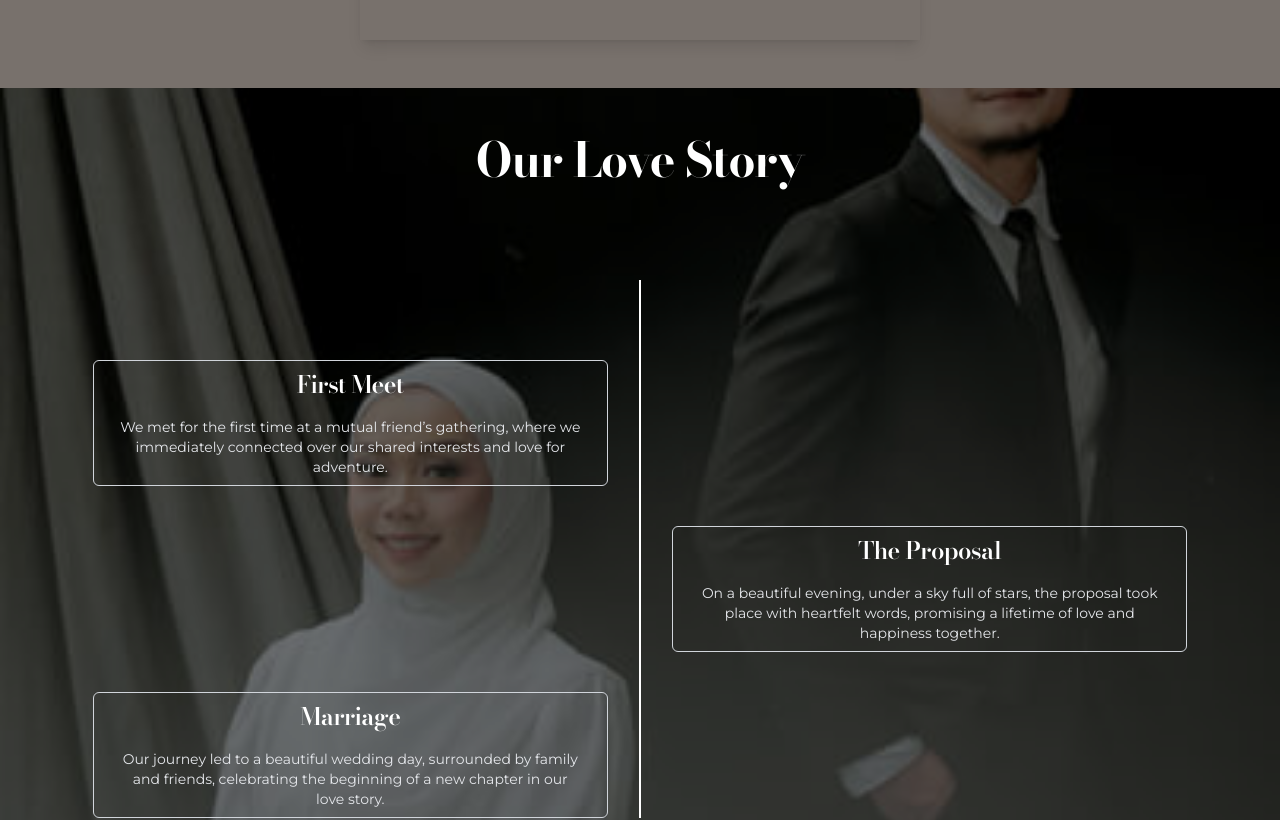
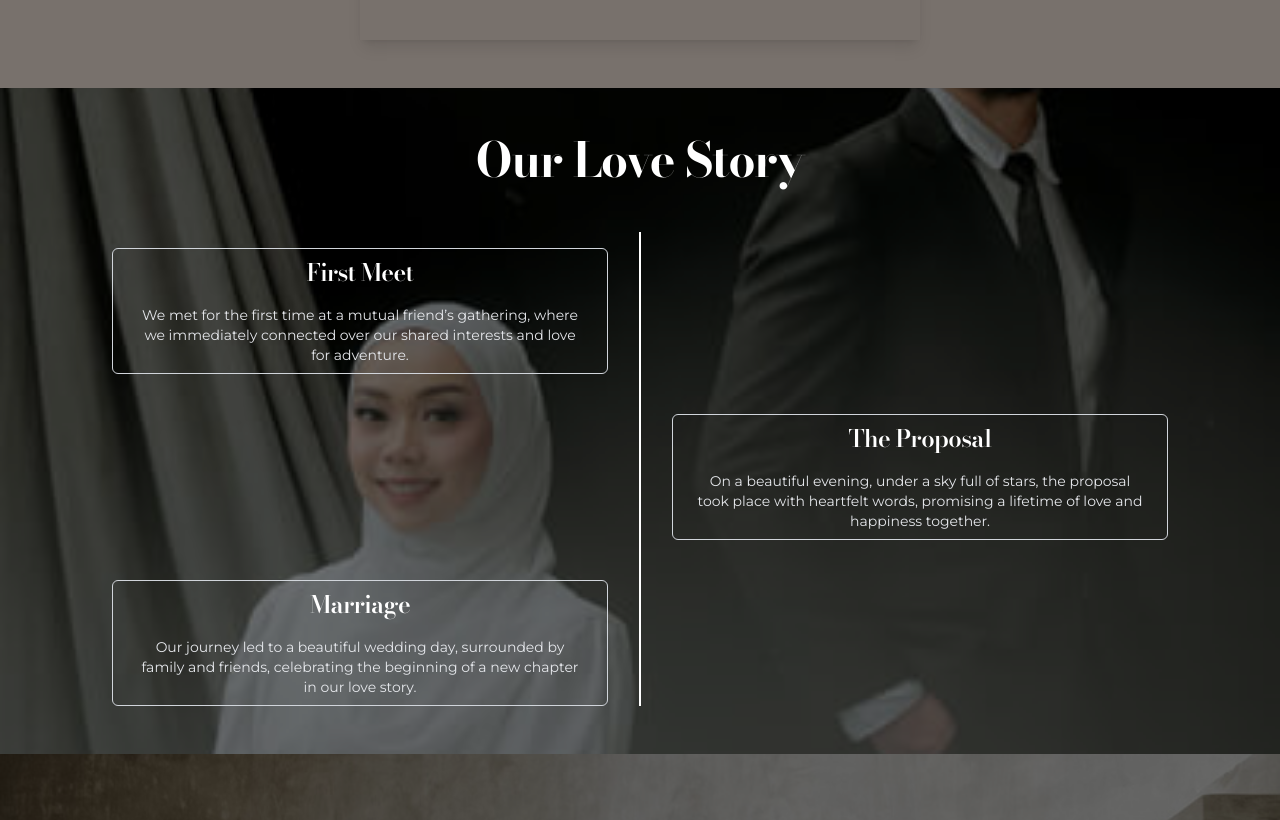
Before and after one commit to mezzalunastudio/wedding-invitation, a Next.js app: page /syifannabil in a window 1280 px wide. Shown: the part 7240-8060 px from the top of the page. Built offline with nearby package versions, Linux system fonts and the light colour scheme; grey boxes are pictures that could not be loaded.

Commit message:
add responsive on story component

```diff
--- a/app/layout.tsx
+++ b/app/layout.tsx
@@ -1,17 +1,5 @@
 import type { Metadata } from "next";
-import localFont from "next/font/local";
 import "./globals.css";
-
-const geistSans = localFont({
-  src: "./fonts/GeistVF.woff",
-  variable: "--font-geist-sans",
-  weight: "100 900",
-});
-const geistMono = localFont({
-  src: "./fonts/GeistMonoVF.woff",
-  variable: "--font-geist-mono",
-  weight: "100 900",
-});
 
 export const metadata: Metadata = {
   title: "Jasa Pembuatan Website Undanga Pernikahan",
@@ -24,11 +12,8 @@ export default function RootLayout({
   children: React.ReactNode;
 }>) {
   return (
-    <html lang="en" className=" scroll-smooth">
-      <body
-        className={`${geistSans.variable} ${geistMono.variable} antialiased`}
-        suppressHydrationWarning={true}
-      >
+    <html lang="en" className="scroll-smooth focus:scroll-auto">
+      <body className={`antialiased`} suppressHydrationWarning={true}>
         {children}
       </body>
     </html>
--- a/app/syifannabil/components/Gift.tsx
+++ b/app/syifannabil/components/Gift.tsx
@@ -60,7 +60,7 @@ export default function Gift() {
           ref={isHeadingRef}
         >
           <div
-            className={`md:p-6 p-4 border border-gray-300 flex items-center text-left justify-between`}
+            className={`md:p-6 p-4 border border-gray-300 flex items-center text-left justify-between rounded-md`}
           >
             <div className={`${fonts.montserrat}`}>
               <p className="text-lg">Nomor Rekening</p>
@@ -78,7 +78,7 @@ export default function Gift() {
             </div>
           </div>
           <div
-            className={`md:p-6 p-4 border border-gray-300 flex items-center text-left justify-between`}
+            className={`md:p-6 p-4 border border-gray-300 flex items-center text-left justify-between rounded-md`}
           >
             <div className={`${fonts.montserrat}`}>
               <p className="text-lg">Nomor Rekening</p>
--- a/app/syifannabil/components/Groom.tsx
+++ b/app/syifannabil/components/Groom.tsx
@@ -45,7 +45,6 @@ export default function Groom() {
           isDetailsInView ? "animate-slideLeft" : "opacity-0"
         }`}
       >
-        {" "}
         {/* animate letftright */}
         <div className="absolute inset-0 bg-gray-500 opacity-70 rounded-md"></div>
         {/* Content */}
--- a/app/syifannabil/components/Story.tsx
+++ b/app/syifannabil/components/Story.tsx
@@ -18,7 +18,7 @@ export default function Story() {
       <div className="absolute inset-0 bg-black opacity-50 z-0"></div>
 
       <div
-        className={`text-center my-12 z-10 ${
+        className={`text-center mt-12 z-10 ${
           isheadingRef ? "animate-slideLeft" : "opacity-0"
         }`}
         ref={headingRef}
@@ -30,18 +30,18 @@ export default function Story() {
 
       {/* Timeline Wrapper */}
       <div
-        className={`relative max-w-6xl mx-auto px-4 space-y-20 z-10 my-12 ${
+        className={`relative max-w-6xl mx-auto px-4 space-y-4 z-10 my-12 ${
           isstoryRef ? "animate-slideRight" : "opacity-0"
         }`}
         ref={storyRef}
       >
-        <div className="absolute left-1/2 transform -translate-x-1/2 h-full border-l-2 border-white"></div>
+        <div className="hidden md:block absolute left-1/2 transform -translate-x-1/2 h-full border-l-2 border-white"></div>
 
         {/* Timeline Events */}
         <div className="space-y-10">
           {/* First Meet */}
           <div className="flex items-center justify-start relative">
-            <div className="w-1/2 pr-8">
+            <div className="w-3/4 md:w-1/2 px-8">
               <div className="p-2 border border-gray-300 rounded-md text-white md:space-y-4 space-y-2">
                 <h3 className={`text-white ${fonts.bodoni}`}>First Meet</h3>
                 <p
@@ -57,7 +57,7 @@ export default function Story() {
 
           {/* Proposal */}
           <div className="flex items-center justify-end relative">
-            <div className="w-1/2 pl-8">
+            <div className="w-3/4 md:w-1/2 px-8">
               <div className="p-2 border border-gray-300 rounded-md text-white md:space-y-4 space-y-2">
                 <h3 className={`text-white ${fonts.bodoni}`}>The Proposal</h3>
                 <p
@@ -73,7 +73,7 @@ export default function Story() {
 
           {/* Marriage */}
           <div className="flex items-center justify-start relative">
-            <div className="w-1/2 pr-8">
+            <div className="w-3/4 md:w-1/2 px-8">
               <div className="p-2 border border-gray-300 rounded-md text-white md:space-y-4 space-y-2">
                 <h3 className={`text-white ${fonts.bodoni}`}>Marriage</h3>
                 <p
```
